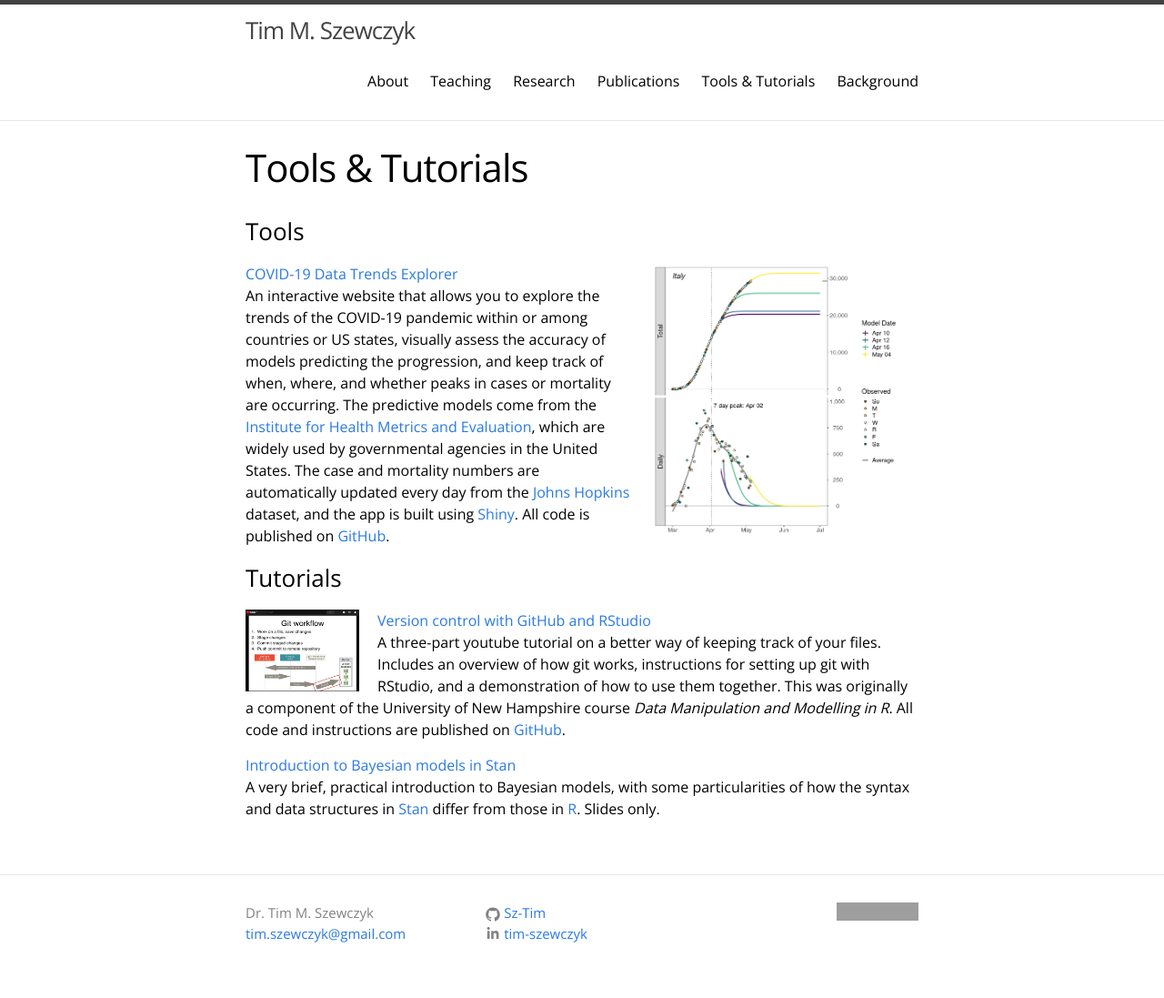
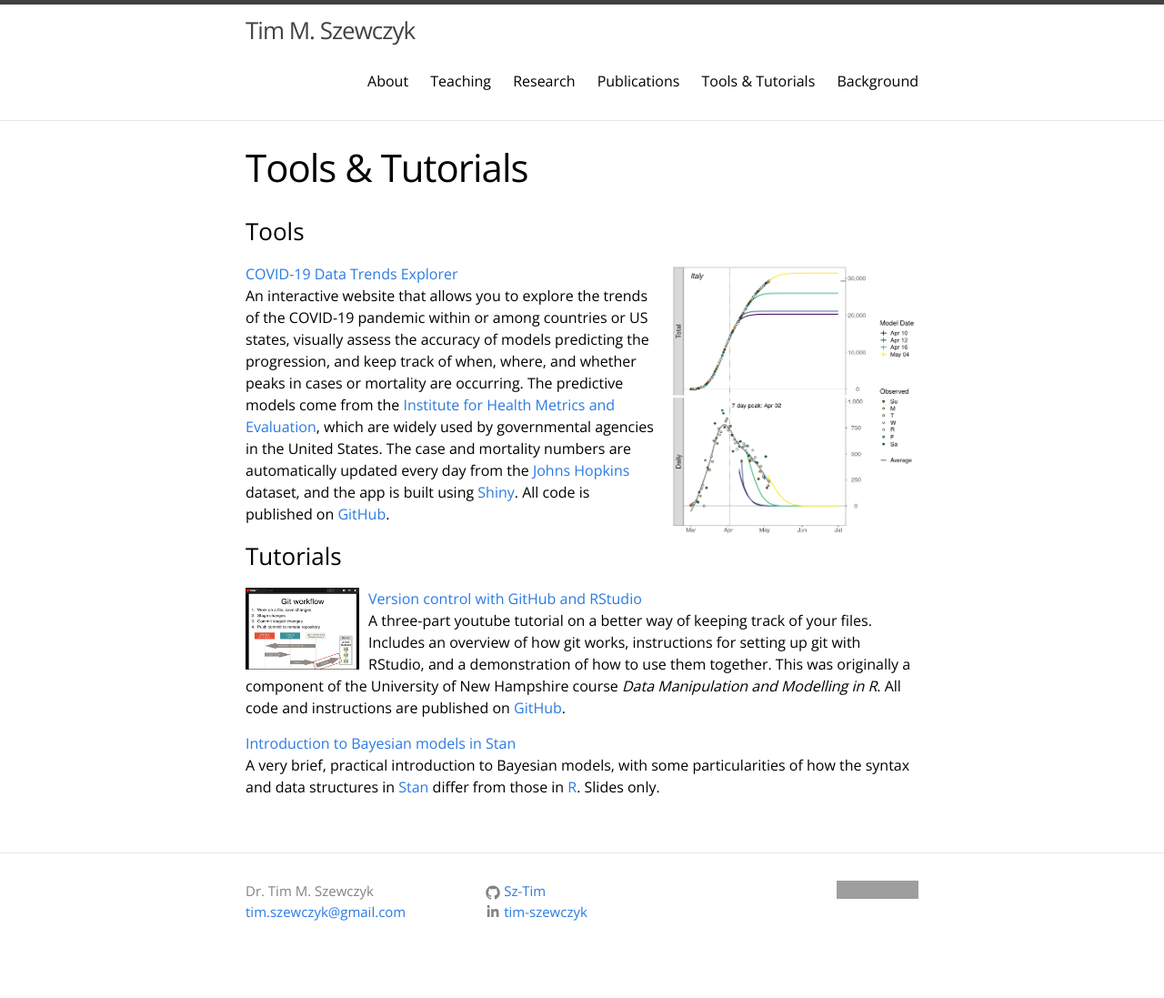
Before and after one commit to Sz-Tim/Sz-Tim.github.io, a Jekyll site: the page built from tools.md, in a window 1280 px wide. Shown: the whole page at 91% size. Built offline with Jekyll 4.4.1, drawn with Linux system fonts in a browser that asks for light colours; after the commit the page ends 1073 px from its top, so only the background shows below that; grey boxes are pictures that could not be loaded.

Commit message:
img margins

```diff
--- a/tools.md
+++ b/tools.md
@@ -6,12 +6,12 @@ weight: 5
 ---
 
 ### Tools
-<img width="275" height="300" style="float:right; margin: 0px 20px" src="{{ site.url }}/assets/COVID_Italy.png">[COVID-19 Data Trends Explorer](https://sz-tim.shinyapps.io/covid19-ihme/)
+<img width="275" height="300" style="float:right; margin-left: 10px" src="{{ site.url }}/assets/COVID_Italy.png">[COVID-19 Data Trends Explorer](https://sz-tim.shinyapps.io/covid19-ihme/)
 An interactive website that allows you to explore the trends of the COVID-19 pandemic within or among countries or US states, visually assess the accuracy of models predicting the progression, and keep track of when, where, and whether peaks in cases or mortality are occurring. The predictive models come from the [Institute for Health Metrics and Evaluation](http://www.healthdata.org/covid), which are widely used by governmental agencies in the United States. The case and mortality numbers are automatically updated every day from the [Johns Hopkins](https://github.com/CSSEGISandData/COVID-19) dataset, and the app is built using [Shiny](https://shiny.rstudio.com/). All code is published on [GitHub](https://github.com/Sz-Tim/COVID19-IHME).
 
 
 ### Tutorials
-<img width="125" height="90" style="float:left; margin-right: 20px; margin-left: 0px" src="{{ site.url }}/assets/git_workflow.png">[Version control with GitHub and RStudio](https://www.youtube.com/playlist?list=PL7GjEq0oE7-YrZoV5eWkO-YOQbZtz-RxX)
+<img width="125" height="90" style="float:left; margin-right: 10px; margin-left: 0px" src="{{ site.url }}/assets/git_workflow.png">[Version control with GitHub and RStudio](https://www.youtube.com/playlist?list=PL7GjEq0oE7-YrZoV5eWkO-YOQbZtz-RxX)
 A three-part youtube tutorial on a better way of keeping track of your files. Includes an overview of how git works, instructions for setting up git with RStudio, and a demonstration of how to use them together. This was originally a component of the University of New Hampshire course *Data Manipulation and Modelling in R*. All code and instructions are published on [GitHub](https://github.com/Sz-Tim/NR995_Module_9).
 
 [Introduction to Bayesian models in Stan]({{ site.url }}/assets/stan_intro.pdf)
```
